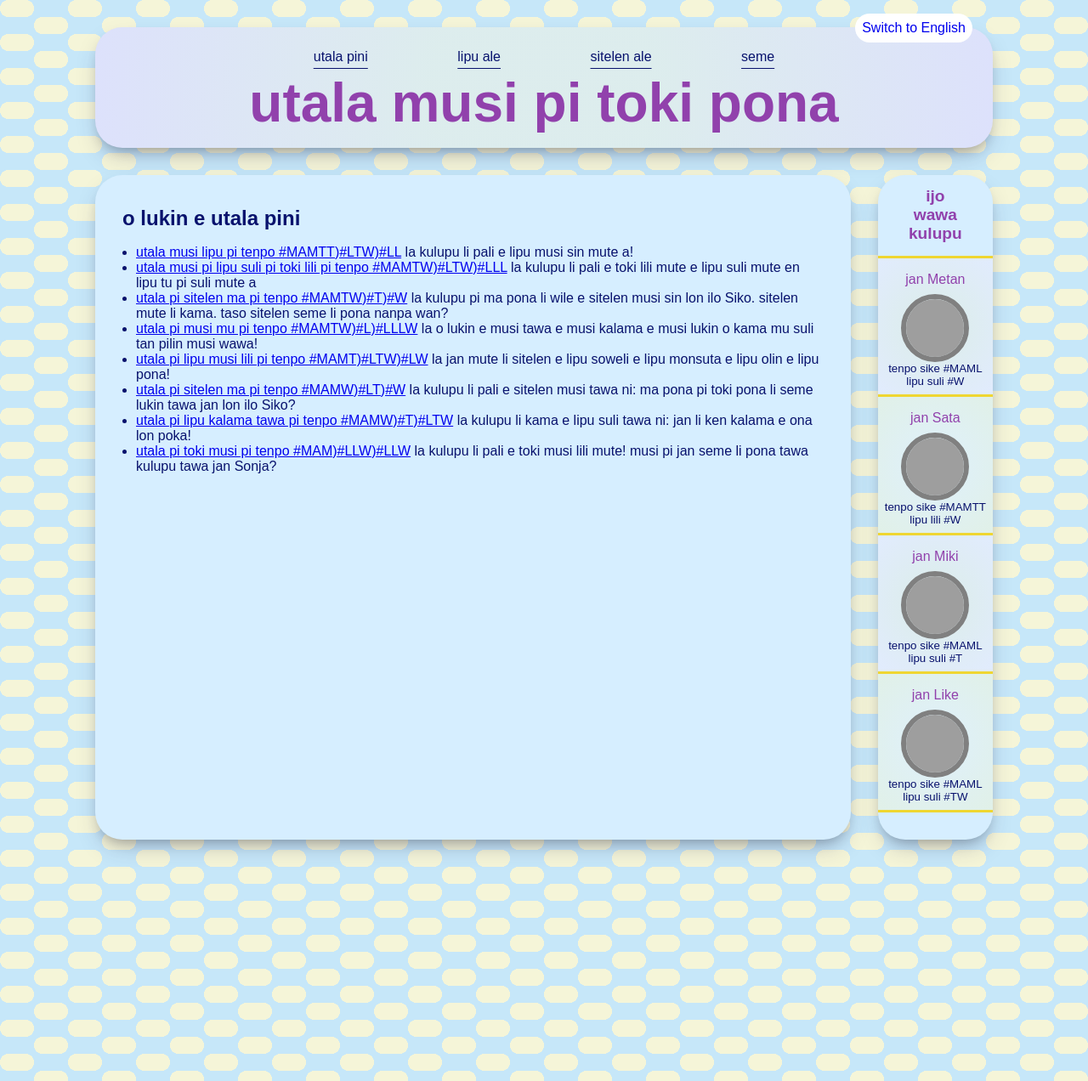
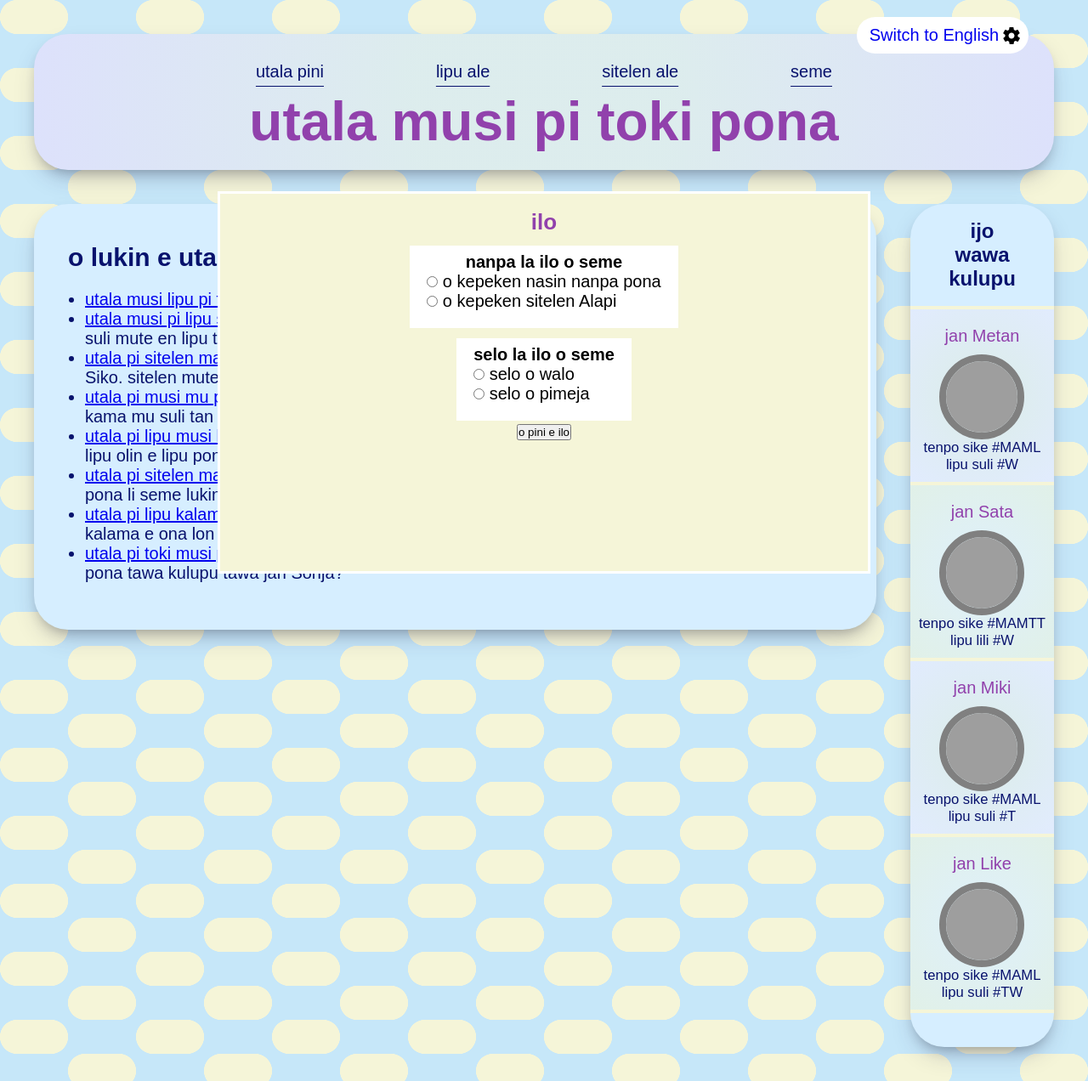
Before and after one commit to raacz/utala, a Jekyll site: the page built from index.md, in a window 1280 px wide. Shown: the whole page at 85% size. Built offline with Jekyll 4.4.1, drawn with Linux system fonts in a browser that asks for light colours; our own code applies the rules of GitHub Pages for plain Markdown files; grey boxes are pictures that could not be loaded.

Commit message:
mi wile ala e kama pakala sin

```diff
--- a/_includes/lawa_en.html
+++ b/_includes/lawa_en.html
@@ -13,7 +13,7 @@ TODO: aria-current
         <li><a href="/index_en.html">Past Competitions</a></li>
         <li><a href="lipu-ale.html">All Documents</a></li>
         <li><a href="sitelen-ale.html">All Depictions</a></li>
-        <li><a href="kulupu-pali.html">What?</a></li>
+        <li><a href="seme_en.html">What?</a></li>
         </ul>
     </nav>
     </div>
--- a/_includes/lawa_tok.html
+++ b/_includes/lawa_tok.html
@@ -4,15 +4,58 @@ o wile e nimi 'langSwitch'
 <header>
 
     <div class="container-in-main">
-        <a class="lang" lang="en" href="{{ page.langSwitch }}">Switch to English</a>
+        <div class="lang">
+            <a lang="en" href="{{ page.langSwitch }}">Switch to English</a>
+
+            <button class="settings">
+                <span id="dialog-name" class="visually-hidden">
+                    <span lang="en">
+                        Settings
+                    </span>
+                    o ante e ilo
+                </span>
+                <?xml version="1.0" ?><svg height="20px" version="1.1" viewBox="0 0 20 20" width="20px" xmlns="http://www.w3.org/2000/svg" xmlns:sketch="http://www.bohemiancoding.com/sketch/ns" xmlns:xlink="http://www.w3.org/1999/xlink"><title/><desc/><defs/><g fill="none" fill-rule="evenodd" id="Page-1" stroke="none" stroke-width="1"><g fill="#000000" id="Core" transform="translate(-464.000000, -380.000000)"><g id="settings" transform="translate(464.000000, 380.000000)"><path d="M17.4,11 C17.4,10.7 17.5,10.4 17.5,10 C17.5,9.6 17.5,9.3 17.4,9 L19.5,7.3 C19.7,7.1 19.7,6.9 19.6,6.7 L17.6,3.2 C17.5,3.1 17.3,3 17,3.1 L14.5,4.1 C14,3.7 13.4,3.4 12.8,3.1 L12.4,0.5 C12.5,0.2 12.2,0 12,0 L8,0 C7.8,0 7.5,0.2 7.5,0.4 L7.1,3.1 C6.5,3.3 6,3.7 5.4,4.1 L3,3.1 C2.7,3 2.5,3.1 2.3,3.3 L0.3,6.8 C0.2,6.9 0.3,7.2 0.5,7.4 L2.6,9 C2.6,9.3 2.5,9.6 2.5,10 C2.5,10.4 2.5,10.7 2.6,11 L0.5,12.7 C0.3,12.9 0.3,13.1 0.4,13.3 L2.4,16.8 C2.5,16.9 2.7,17 3,16.9 L5.5,15.9 C6,16.3 6.6,16.6 7.2,16.9 L7.6,19.5 C7.6,19.7 7.8,19.9 8.1,19.9 L12.1,19.9 C12.3,19.9 12.6,19.7 12.6,19.5 L13,16.9 C13.6,16.6 14.2,16.3 14.7,15.9 L17.2,16.9 C17.4,17 17.7,16.9 17.8,16.7 L19.8,13.2 C19.9,13 19.9,12.7 19.7,12.6 L17.4,11 L17.4,11 Z M10,13.5 C8.1,13.5 6.5,11.9 6.5,10 C6.5,8.1 8.1,6.5 10,6.5 C11.9,6.5 13.5,8.1 13.5,10 C13.5,11.9 11.9,13.5 10,13.5 L10,13.5 Z" id="Shape"/></g></g></g></svg>
+
+
+            </button>
+            <dialog aria-labelledby="dialog-name" open>
+                <div class="modal-container">
+                    <h2>ilo</h2>
+                    <form>
+                        <fieldset>
+                        <legend>nanpa la ilo o seme</legend>
+                        <div>
+                        <label for="wile-nnp1">                        <input type="radio" id="wile-nnp1" name="nnp" value="wile" />
+                            o kepeken nasin nanpa pona</label>
+                        <label for="wile-nnp2">                        <input type="radio" id="wile-nnp2" name="nnp" value="ala" />
+                            o kepeken sitelen Alapi</label>
+                        </fieldset>
+
+                        <fieldset>
+                        <legend>selo la ilo o seme</legend>
+                        <div>
+                        <label for="wile-selo1">                        <input type="radio" id="wile-selo1" name="selo" value="wile" />
+                            selo o walo</label>
+                        <label for="wile-selo2">                        <input type="radio" id="wile-selo2" name="selo" value="ala" />
+                            selo o pimeja</label>
+                        </fieldset>
+
+
+                    </form>
+                    <form method="dialog">
+                      <button>o pini e ilo</button>
+                    </form>
+                </div>
+            </dialog>
+        </div>
 
         <span class="utala-musi">utala musi pi <span class="no-wrap">toki pona</span></span>
         <nav>
             <ul>
-            <li><a href="/index.html">utala pini</a></li>
+            <li><a href="index.html">utala pini</a></li>
             <li><a href="lipu-ale.html">lipu ale</a></li>
             <li><a href="sitelen-ale.html">sitelen ale</a></li>
-            <li><a href="kulupu-pali.html">seme</a></li>
+            <li><a href="seme_tok.html">seme</a></li>
             </ul>
         </nav>
 
--- a/_includes/winner-container_en.html
+++ b/_includes/winner-container_en.html
@@ -1,5 +1,5 @@
-    <h2>ijo wawa kulupu</h2>
-    <div class="card-wrapper">
+    <h2 aria-labelledby="winner-id">ijo wawa kulupu</h2>
+    <div id="winner-id" tabindex="0" class="card-wrapper">
       <div class="card-wrapper-child-winner">
         <a href="">jan Metan</a>
         <img src="https://encrypted-tbn0.gstatic.com/images?q=tbn:ANd9GcS2WDtWP-2V-Yb2mw60SrNxLQhzMiDGRvizdw&s" alt="">
--- a/assets/css/kule-tu.css
+++ b/assets/css/kule-tu.css
@@ -17,7 +17,7 @@ html {
     --pimeja: #280003ff;
     --loje-laso: #9141acff;
     --walo-laso: #d6eeffff;
-    --jelo: #EFD632ff;
+    --jelo: rgb(245, 245, 216);;
     --laso-pimeja: #08126Dff;
     --main-max-width: 70em;
     --reading-max-width: 50em;
@@ -30,6 +30,7 @@ html {
 body{
     font-family: Teachers, sans-serif;
     color: var(--laso-pimeja);
+    font-size: 1.25em;
 
 }
 .layout{
@@ -38,6 +39,8 @@ body{
     display: grid;
     gap: 2em;
     grid-template-columns: 1fr min-width;
+    grid-template-rows: 1fr main 1fr;
+
     grid-template-areas:
     "header  header"
     "main sidebar"
@@ -49,6 +52,8 @@ body{
 @media (max-width: 45em){ /*ASIDE breakpoint*/
   .layout{
     grid-template-columns: 1fr;
+
+
     grid-template-areas:
     "header"
     "main"
@@ -58,7 +63,7 @@ body{
 }
 /*temani afif style*/
 html {
-    --s: 20px; /* control the size*/
+    --s: 40px; /* control the size*/
     --c1: rgb(198, 231, 249);
     --c2: rgb(245, 245, 216);
 
@@ -133,17 +138,94 @@ nav a{
     display: block;
     color: var(--laso-pimeja);
 }
-a.lang {
-  display: inline;
+.lang {
   border-radius: 3em;
   background-color: white;
-  text-decoration: none;
-  white-space: nowrap;
   margin-block-start: -2em;
   padding: 0.5em;
   place-self: end;
   max-width: min-content;
+
+
+  display: flex;
+  align-items: center;
+  gap:em;
+
+
 }
+.lang a{
+  white-space: nowrap;
+  text-decoration: none;
+  padding-inline: 0.25em;
+}
+.settings{
+  background-color: inherit;
+  border: none;
+  outline: none;
+  border-radius: 50%;
+  height: 1.5em;
+  width: 1.5em;
+  object-fit: contain;
+}
+.settings:is(:hover, :focus-visible) {
+  box-shadow: 0 0 0 0.2em white;
+  mix-blend-mode: difference;
+}
+.lang a:is(:hover, :focus-visible){
+  text-decoration: underline solid;
+}
+.lang dialog {
+  --modal-size-block: 50vh;
+  --modal-size-inline: 60vw;
+  height: 100%;
+  width: 100%;
+  max-height: var(--modal-size-block);
+  max-width: var(--modal-size-inline);
+  min-height: fit-content;
+  min-width: fit-content;
+  position: fixed;
+  top: calc((100vh - var(--modal-size-block)) / 2);
+  left: calc((100vw - var(--modal-size-inline)) / 2);
+  background-color: var(--jelo);
+  border-color: white;
+  overflow: auto;
+
+}
+.modal-container{
+  margin: auto;
+  padding-inline: 2em;
+  padding-block: 2vh;
+  display: flex;
+  flex-direction: column;
+  align-items: center;
+  position: static;
+
+}
+dialog fieldset {
+  background-color: white;
+  border: none;
+  padding-block: 1em;
+  padding-inline: 1em;
+  width: fit-content;
+  margin: auto;
+
+}
+
+dialog legend {
+  position: relative;
+  top: 1em;
+  font-weight: 800;
+  margin: auto;
+
+}
+dialog label{
+  display: block;
+  background-color: white;
+}
+dialog input[type="radio"]{
+}
+
+
 @media (max-width: 50rem){
   .container-in-main:has(.utala-musi){
     grid-template-areas:
@@ -170,6 +252,7 @@ a.lang {
 main{
     grid-area: main;
     padding: 2em;
+    align-self: start;
 
 }
 h1{
@@ -196,6 +279,7 @@ aside {
 }
 aside h2{
     width: min-content;
+    color: var(--laso-pimeja);
     text-align: center;
     margin: auto;
     padding-block: 0.75em;
@@ -205,6 +289,7 @@ aside h2{
 .card-wrapper{
     display: flex;
     flex-direction: column;
+    overflow-y: auto;
 
 }
 .card-wrapper-child-winner{
@@ -286,3 +371,12 @@ footer {
 .no-wrap{
   white-space: nowrap;
 }
+.visually-hidden {
+  clip: rect(0 0 0 0);
+  clip-path: inset(50%);
+  height: 1px;
+  overflow: hidden;
+  position: absolute;
+  white-space: nowrap;
+  width: 1px;
+}
```
Also changed, not shown: seme_tok.md (added, +22 -0 lines).
